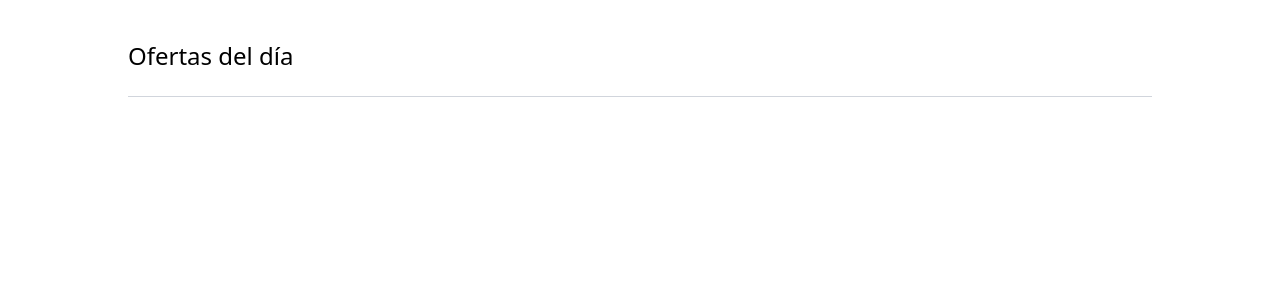
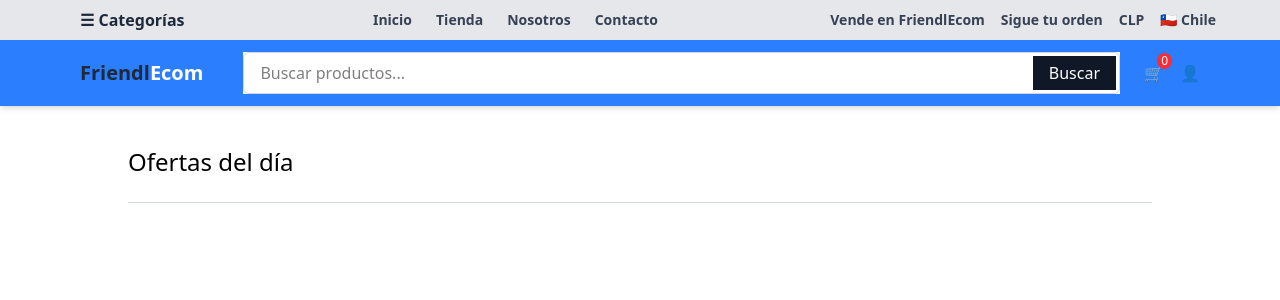
Before and after one commit to feriverau/prtfl_ecom, a Django app: page / in a window 1280 px wide. Shown: the top 300 px of the page. Run offline with Django 5.2, Linux system fonts and the light colour scheme; data that the repository does not hold is empty; some libraries are stand-ins or nearby versions.

Commit message:
Base navbar: showing&updating cart quantity on it (cart button); class method, view and template logic

```diff
--- a/mysite/cart/cart.py
+++ b/mysite/cart/cart.py
@@ -6,6 +6,9 @@ class Cart():
             cart = self.session['cart']={}
         self.cart = cart
 
+    def __len__(self):
+        return sum (int(item['qty']) for item in self.cart.values())
+
     def add(self,product,product_qty):
         product_id = product.id
         if product_id in self.cart:
--- a/mysite/cart/views.py
+++ b/mysite/cart/views.py
@@ -17,4 +17,5 @@ def cart_add(request):
         #product = Product.objects.get(id=product_id)
         product = get_object_or_404(Product,id=product_id)
         cart.add(product=product,product_qty=product_quantity)
-    return JsonResponse({'Message':'Botón del carro clickeado'})
+        cart_quantity = cart.__len__()
+    return JsonResponse({'qty':cart_quantity})
--- a/mysite/myapp/templates/myapp/base.html
+++ b/mysite/myapp/templates/myapp/base.html
@@ -1,15 +1,123 @@
-<!DOCTYPE html>
+<!doctype html>
 <html lang="en">
-<head>
-    <meta charset="UTF-8">
-    <meta name="viewport" content="width=device-width, initial-scale=1.0">
+  <head>
+    <meta charset="UTF-8" />
+    <meta name="viewport" content="width=device-width, initial-scale=1.0" />
     <script src="https://cdn.jsdelivr.net/npm/@tailwindcss/browser@4"></script>
-    <script src="https://code.jquery.com/jquery-4.0.0.js" integrity="sha256-9fsHeVnKBvqh3FB2HYu7g2xseAZ5MlN6Kz/qnkASV8U=" crossorigin="anonymous"></script>
-    <title>FiendlEcom</title>
-</head>
-<body>
+    <script
+      src="https://code.jquery.com/jquery-4.0.0.js"
+      integrity="sha256-9fsHeVnKBvqh3FB2HYu7g2xseAZ5MlN6Kz/qnkASV8U="
+      crossorigin="anonymous"
+    ></script>
+    <title>FriendlEcom</title>
+  </head>
+  <body>
+    <!--Nav-->
+    <nav
+      class="bg-gray-200 shadow-md px-4 py-2 px-16 flex items-center justify-between"
+    >
+      <!-- Logo -->
+      <div class="flex items-center space-x-2">
+        <!-- <img
+          src="https://via.placeholder.com/40"
+          alt="Logo"
+          class="h-10 w-10"
+        /> -->
+        <span class="text-md font-semibold text-gray-800 px-4"
+          >☰ Categorías</span
+        >
+      </div>
+
+      <!-- Navigation Links (Hidden on Mobile) -->
+      <div class="hidden md:flex space-x-6 font-bold text-sm">
+        <a href="#" class="text-gray-700 hover:text-blue-600">Inicio</a>
+        <a href="#" class="text-gray-700 hover:text-blue-600">Tienda</a>
+        <a href="#" class="text-gray-700 hover:text-blue-600">Nosotros</a>
+        <a href="#" class="text-gray-700 hover:text-blue-600">Contacto</a>
+      </div>
+
+      <!-- Search Bar -->
+
+      <!-- Icons -->
+      <div class="flex items-center space-x-4 font-bold text-sm">
+        <a href="#" class="text-gray-700 hover:text-blue-600"
+          >Vende en FriendlEcom</a
+        >
+        <a href="#" class="text-gray-700 hover:text-blue-600"
+          >Sigue tu orden</a
+        >
+        <a href="#" class="text-gray-700 hover:text-blue-600">CLP</a>
+        <a href="#" class="text-gray-700 hover:text-blue-600">🇨🇱 Chile</a>
+      </div>
+    </nav>
+    <nav
+      class="bg-blue-500 shadow-md px-4 py-3 px-16 flex items-center justify-between"
+    >
+      <!-- Logo -->
+      <div class="flex items-center space-x-2">
+        <!-- <img
+          src="https://via.placeholder.com/40"
+          alt="Logo"
+          class="h-10 w-10"
+        /> -->
+        <span class="text-xl font-semibold text-gray-800 px-4"
+          >Friendl<span class="text-white">Ecom</span>
+        </span>
+      </div>
+
+      <!-- Navigation Links (Hidden on Mobile) -->
+
+      <!-- Search Bar -->
+      <div class="lg:block flex-grow mx-6 bg-white">
+        <form class="relative w-full">
+          <input
+            type="text"
+            name="item_name"
+            placeholder="Buscar productos..."
+            class="w-full px-4 py-2 pr-20 rounded-md border border-gray-300 focus:outline-none focus:ring-2 focus:ring-blue-400"
+          />
+          <button
+            type="submit"
+            class="absolute right-1 top-1 bottom-1 px-4 bg-gray-900 text-white hover:bg-gray-700"
+          >
+            Buscar
+          </button>
+        </form>
+      </div>
+
+      <!-- Icons -->
+      <div class="flex items-center space-x-4">
+        <!-- Search Icon for Mobile -->
+        <button class="md:hidden text-gray-600 hover:text-blue-600">🔍</button>
+
+        <!-- Cart -->
+        <a href="" class="relative">
+          🛒
+          <span
+            id="cart-qty"
+            class="absolute -top-2 -right-2 text-xs bg-red-500 text-white rounded-full px-1"
+          >
+          {% with qty_amount=cart|length %}
+          {% if qty_amount > 0 %}
+          {{qty_amount}}
+          {% else %}
+          0
+          {% endif %}
+          {% endwith %}
+          </span>
+        </a>
+
+        <!-- User -->
+        <a href="#" class="text-gray-600 hover:text-blue-600">👤</a>
+
+        <!-- Hamburger Menu (Mobile) -->
+        <button class="md:hidden text-gray-600 hover:text-blue-600">☰</button>
+      </div>
+    </nav>
+    <!--Nav-->
     {% block body %}
+    <!--Comment-->
+
     {% endblock %}
-
-</body>
+  </body>
 </html>
--- a/mysite/myapp/templates/myapp/detail.html
+++ b/mysite/myapp/templates/myapp/detail.html
@@ -54,6 +54,10 @@
                 product_id: $("#atc").val(),
                 product_quantity: $("#select option:selected").text(),
             },
+            success:function (json) {
+                console.log(json);
+                document.getElementById("cart-qty").textContent=json.qty;
+            },
         });
     });
 </script>
```
